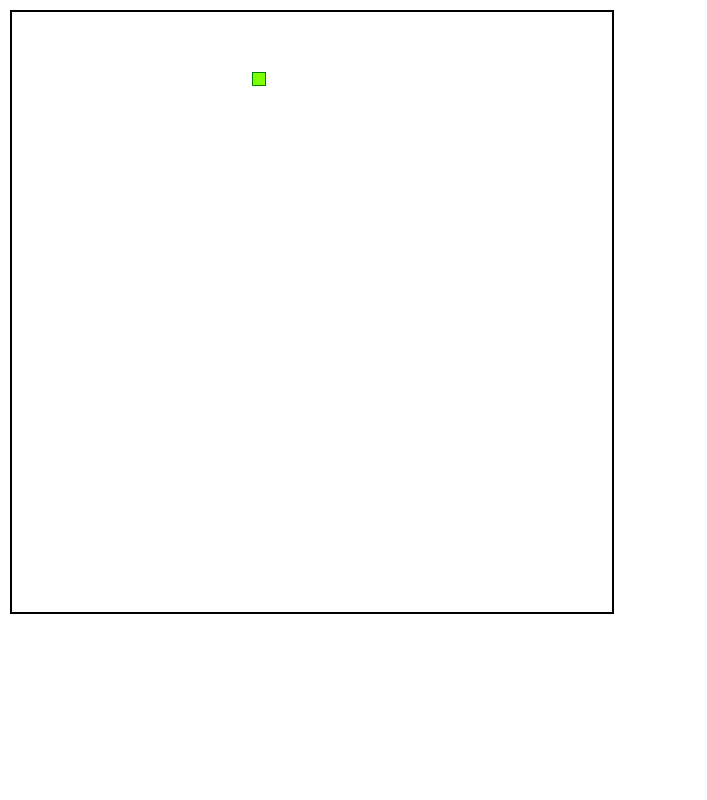
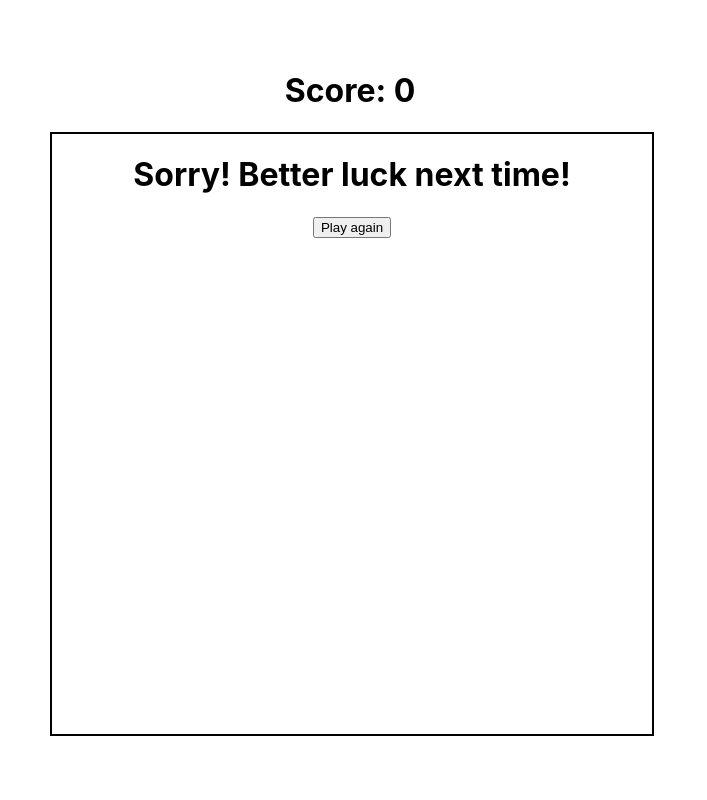
Before and after one commit to mhlptl/snakegame, a React (Create React App) app: page / in a window 1280 px wide. Shown: the top 800 px of the page, without its empty margins (0-707 px from the left). Built offline with nearby package versions, Linux system fonts and the light colour scheme.

Commit message:
added play again feature on loss + fixed boundary bug

```diff
--- a/src/App.css
+++ b/src/App.css
@@ -1,6 +1,9 @@
+.container {
+  padding-top: 50px;
+  padding-left: 50px;
+}
+
 #board {
-  margin-left: 10px;
-  margin-top: 10px;
   position: relative;
   height: 600px;
   width: 600px;
@@ -24,3 +27,15 @@
   height: 2%;
   width: 2%;
 }
+
+.result {
+  text-align: center;
+}
+
+#score {
+  text-align: center;
+}
+
+.score-container {
+  width: 600px;
+}
--- a/src/App.js
+++ b/src/App.js
@@ -1,6 +1,7 @@
 import React, {Component} from 'react';
 import './App.css';
 import Food from './components/Food';
+import Result from './components/Result';
 import Snake from './components/Snake';
 
 class App extends Component {
@@ -11,7 +12,8 @@ class App extends Component {
       food: [40,10],
       direction: 'down',
       prevDirection: '',
-      play: true
+      play: true,
+      score: 0
     }
   }
 
@@ -67,11 +69,15 @@ class App extends Component {
       else if(prevDirection === 'up' || prevDirection === 'down') {
         newSnake.push({x: newSnake[newSnake.length-1], y: newSnake[newSnake.length-1].y + (prevDirection === 'up' ? 2 : -2)});
       }
+      this.setState({score: this.state.score + 1});
       this.randomFood();
     }
 
     this.setState({snake: newSnake});
-    if(this.obstacleHit()) this.setState({play: false});
+    if(this.obstacleHit()) {
+      this.setState({play: false});
+      clearInterval(this.timerId);
+    }
   }
 
   obstacleHit = () => {
@@ -79,9 +85,8 @@ class App extends Component {
 
     let x = snake[0].x;
     let y = snake[0].y;
-    let board = document.getElementById('board');
 
-    if(x < 0 || y < 0 || x > board.clientWidth || y > board.clientHeight || this.hitSelf()) return true;
+    if(x < 0 || y < 0 || x >= 100 || y >= 100 || this.hitSelf()) return true;
     return false;
   }
 
@@ -109,13 +114,29 @@ class App extends Component {
     )
   }
 
+  tryAgain = () => {
+    this.setState({
+      snake: [{x:0, y:0}],
+      food: [40, 10],
+      play: true,
+      direction: 'down',
+      score: 0
+    });
+    this.timerId = setInterval(this.moveSnake, 100);
+  }
+
   render() {
 
-    const { play } = this.state;
+    const { play, score } = this.state;
 
     return (
-      <div id='board'>
-        {play ? this.game() : <div>Cannot Play</div>}
+      <div className='container'>
+        <div className='score-container'>
+          <h1 id='score'>Score: {score * 10}</h1>
+        </div>
+        <div id='board'>
+          {play ? this.game() : <Result result={'Sorry! Better luck next time!'} handleClick={() => this.tryAgain} />}
+        </div>
       </div>
     )
   }
--- /dev/null
+++ b/src/components/Result.jsx
@@ -0,0 +1,13 @@
+import React from 'react';
+import '../App.css';
+
+function Result(props) {
+    return (
+        <div className='result'>
+            <h1>{props.result}</h1>
+            <button onClick={props.handleClick()}>Play again</button>
+        </div>
+    );
+}
+
+export default Result;
--- a/src/components/Snake.jsx
+++ b/src/components/Snake.jsx
@@ -3,7 +3,7 @@ import React from 'react';
 function Snake(props) {
     return (
         props.snakePos.map((loc, i) => {
-            return (<div className='snake' style={{top: `${loc.y}%`, left:`${loc.x}%`}}></div>)
+            return (<div key={i} className='snake' style={{left:`${loc.x}%`, top: `${loc.y}%`}}></div>)
         })
     )
 }
--- a/src/index.css
+++ b/src/index.css
@@ -5,6 +5,8 @@ body {
     sans-serif;
   -webkit-font-smoothing: antialiased;
   -moz-osx-font-smoothing: grayscale;
+  height: 100vh;
+  width: 100vw;
 }
 
 code {
```
Also changed, not shown: public/manifest.json.
